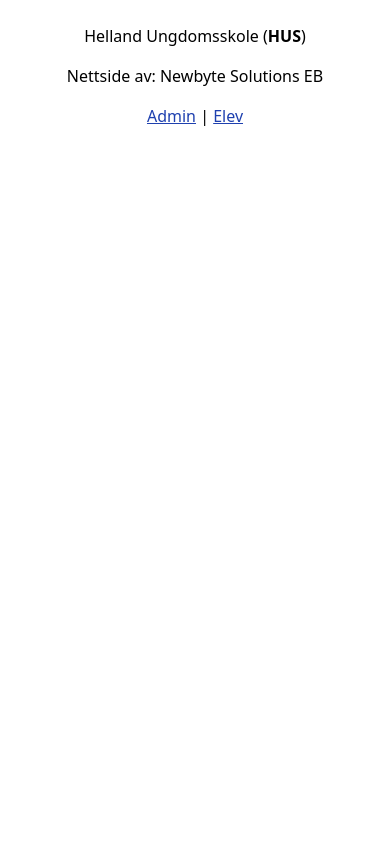
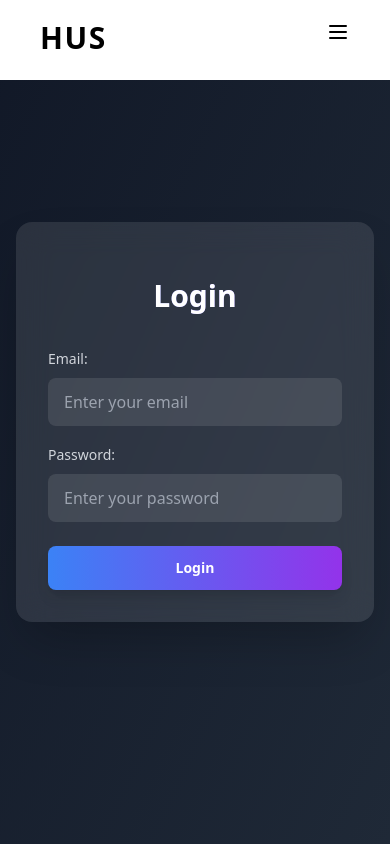
Before and after one commit to newbyte-solutions/ABF-Home, a Nuxt app in the folder client/: page /login in a window 390 px wide. Shown: the top 844 px of the page. Built offline with nearby package versions, Linux system fonts and the light colour scheme; no server answers.

Commit message:
Work: new auth system

```diff
--- /dev/null
+++ b/client/pages/guest/index.vue
@@ -0,0 +1,5 @@
+<template>
+    <h1>
+        Guest page
+    </h1>
+</template>
--- /dev/null
+++ b/client/pages/login.vue
@@ -0,0 +1,106 @@
+<template>
+  <div class="min-h-screen flex items-center justify-center bg-gradient-to-br from-gray-900 to-gray-800 py-12 px-4 sm:px-6 lg:px-8">
+    <div class="max-w-md w-full space-y-8 bg-white/10 backdrop-blur-lg p-8 rounded-2xl shadow-2xl">
+      <div>
+        <h1 class="mt-6 text-center text-3xl md:text-5xl font-extrabold text-white bg-clip-text text-transparent bg-gradient-to-r from-blue-400 to-purple-500">
+          Login
+        </h1>
+      </div>
+      <form @submit.prevent="handleLogin" class="mt-8 space-y-6">
+        <div class="rounded-md space-y-4">
+          <div>
+            <label for="email" class="text-gray-300 text-sm font-medium">Email:</label>
+            <input
+              type="text"
+              id="email"
+              v-model="email"
+              required
+              class="appearance-none relative block w-full px-4 mt-2 py-3 border-0 rounded-lg placeholder-gray-400 text-gray-100 bg-white/10 focus:outline-none focus:ring-2 focus:ring-purple-500 transition-all duration-200 sm:text-sm md:text-base"
+              placeholder="Enter your email"
+            />
+          </div>
+          <div>
+            <label for="password" class="text-gray-300 text-sm font-medium">Password:</label>
+            <input
+              type="password"
+              id="password"
+              v-model="password"
+              required
+              class="appearance-none relative block w-full px-4 mt-2 py-3 border-0 rounded-lg placeholder-gray-400 text-gray-100 bg-white/10 focus:outline-none focus:ring-2 focus:ring-purple-500 transition-all duration-200 sm:text-sm md:text-base"
+              placeholder="Enter your password"
+              autocomplete="current-password"
+            />
+          </div>
+        </div>
+        <div>
+          <button
+            type="submit"
+            class="group relative w-full flex justify-center py-3 px-4 border-0 text-sm md:text-base font-semibold rounded-lg text-white bg-gradient-to-r from-blue-500 to-purple-600 hover:from-blue-600 hover:to-purple-700 focus:outline-none focus:ring-2 focus:ring-offset-2 focus:ring-purple-500 transform transition-all duration-200 hover:scale-[1.02] active:scale-[0.98] shadow-lg"
+          >
+            Login
+          </button>
+        </div>
+        <p v-if="loginError" class="text-red-400 text-center mt-4 text-sm">
+          Invalid credentials
+        </p>
+      </form>
+    </div>
+  </div>
+</template>
+
+<script>
+import axios from "axios";
+
+export default {
+  data() {
+    return {
+      email: "",
+      password: "",
+      loginError: false,
+    };
+  },
+  async mounted() {
+    const { public: publicConfig } = useRuntimeConfig();
+    try {
+      const response = await axios.get(`${publicConfig.apiBase}/auth/me`, {
+        withCredentials: true,
+      });
+      if (response.data && response.data.user.role === "admin") {
+        this.$router.push("/admin/dashboard");
+      } else if (response.data && response.data.user.role === "student") {
+        this.$router.push("/student/dashboard");
+      } else if (response.data && response.data.user.role === "guest") {
+        this.$router.push("/guest");
+      }
+    } catch (error) {
+      console.error("Session check failed:", error);
+    }
+  },  methods: {
+    async handleLogin() {
+      const { public: publicConfig } = useRuntimeConfig();
+      try {
+        const response = await axios.post(
+          `${publicConfig.apiBase}/auth/login`,
+          {
+            email: this.email,
+            password: this.password,
+          },
+          {
+            withCredentials: true,
+          },
+        );
+
+        if (response.data && response.data.user.role === "admin") {
+          this.$router.push("/admin/dashboard");
+        } else if (response.data && response.data.user.role === "student") {
+          this.$router.push("/student/dashboard");
+        } else if (response.data && response.data.user.role === "guest") {
+          this.$router.push("/guest");
+        }      } catch (error) {
+        console.error("Login failed:", error);
+        this.loginError = true;
+      }
+    },
+  },
+};
+</script>
```
Also changed, not shown: 2 other files (tests, documents, lock files or other folders).
